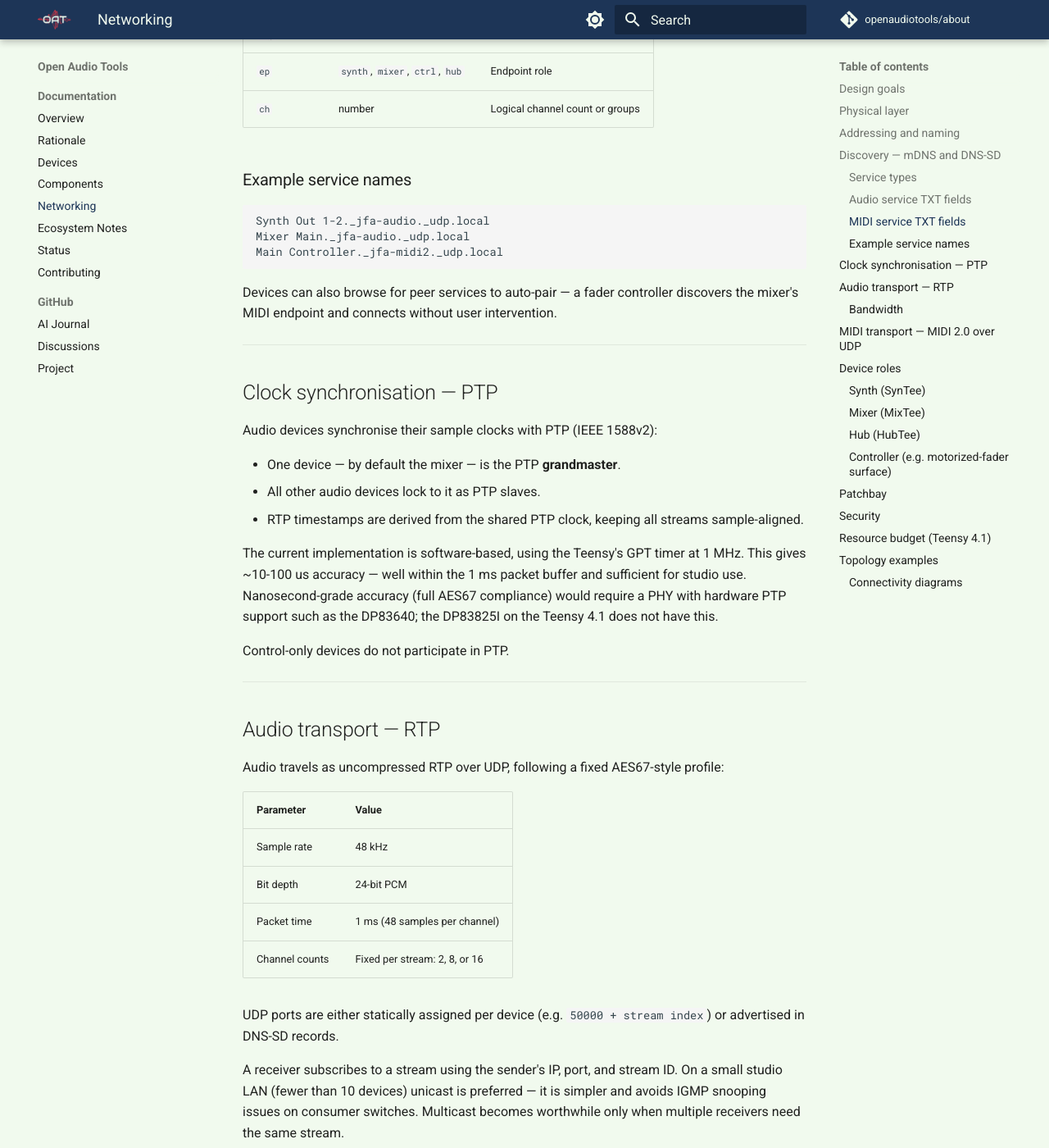
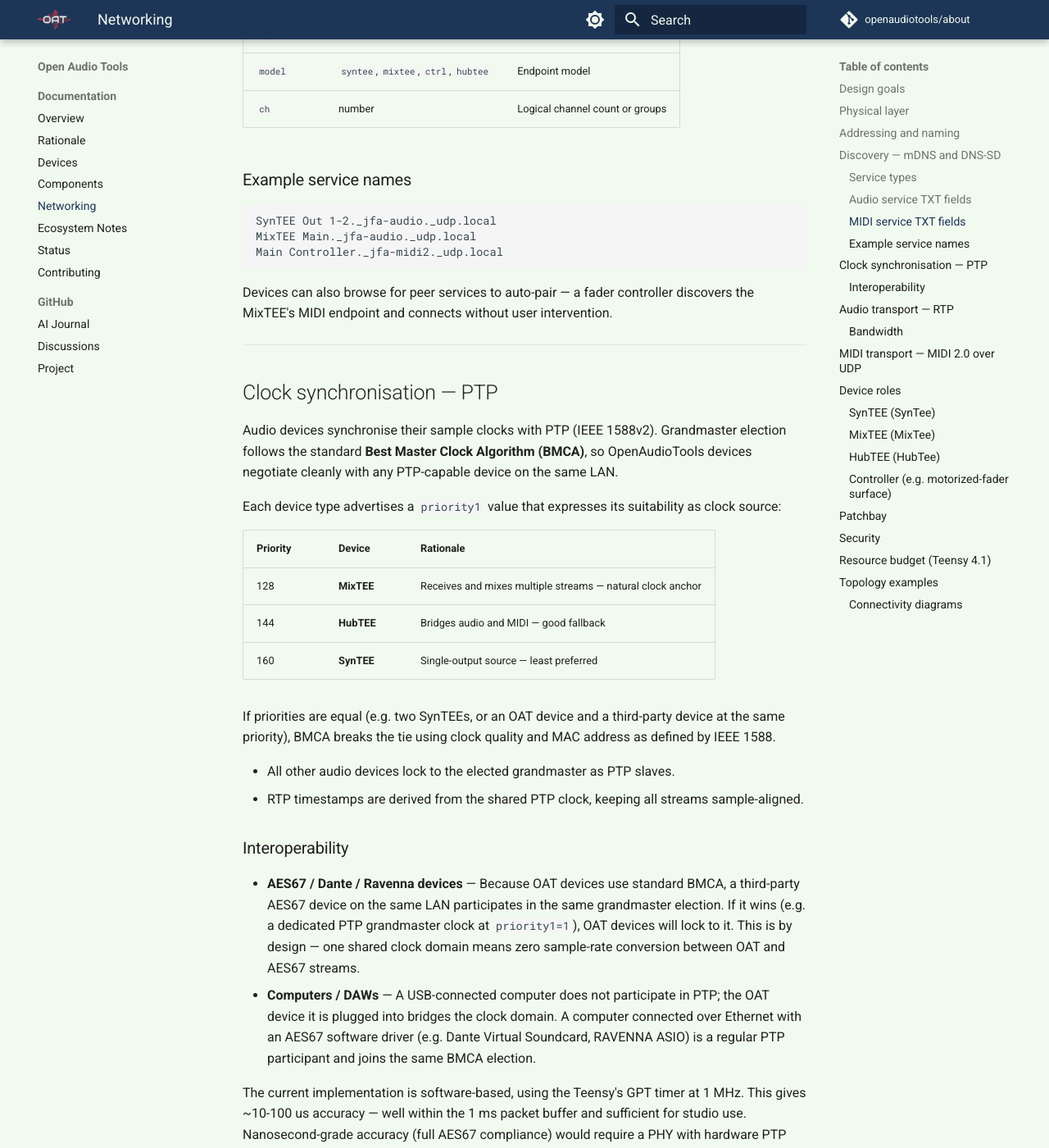
Before and after one commit to openaudiotools/about, an MkDocs documentation site: the page built from docs/networking.md, in a window 1280 px wide and 1400 px high, scrolled down 2327 px. Shown: the whole window at 82% size. Built offline with MkDocs 1.6.1 and Material for MkDocs 9.7.7, drawn with Linux system fonts in a browser that asks for light colours; comment, search, counter and statistics services are not loaded; some of the changed text lies outside the part shown.

Commit message:
Add PTP grandmaster election (BMCA) and interop to networking docs
Document how OAT devices use IEEE 1588 BMCA with priority1 values
for grandmaster election, enabling interoperability with third-party
AES67/Dante/Ravenna gear on the same LAN. Also aligns device naming
to use consistent SynTEE/MixTEE/HubTEE terminology throughout.

Co-Authored-By: Claude Opus 4.6 (1M context) <noreply@anthropic.com>

````diff
--- a/docs/networking.md
+++ b/docs/networking.md
@@ -28,14 +28,14 @@ The network is IPv4-only, single LAN, no routing. UDP handles all real-time traf
 Devices use DHCP when a server is available and fall back to IPv4 link-local (`169.254.x.x`, RFC 3927) when it is not. Either way, every device registers a human-readable hostname via mDNS:
 
 ```
-device-type-XXXX.local
+model-XXXX.local
 ```
 
 where `XXXX` is derived from the last four hex digits of the MAC address. Examples:
 
-- `mixer-01b7.local`
-- `synth-a3f2.local`
-- `hub-c4e1.local`
+- `mixtee-01b7.local`
+- `syntee-a3f2.local`
+- `hubtee-c4e1.local`
 - `ctrl-92cc.local`
 
 No manual IP assignment is ever needed.
@@ -59,7 +59,7 @@ The `_jfa-` prefix is project-specific to avoid collisions with other mDNS servi
 
 | Key | Values | Meaning |
 |-----|--------|---------|
-| `role` | `synth`, `mixer`, `hub` | What kind of device |
+| `model` | `syntee`, `mixtee`, `hubtee` | What kind of device |
 | `dir` | `tx`, `rx`, `txrx` | Stream direction |
 | `ch` | `2`, `8`, `16` | Channel count |
 | `sr` | `48000` | Sample rate |
@@ -73,28 +73,42 @@ The `_jfa-` prefix is project-specific to avoid collisions with other mDNS servi
 |-----|--------|---------|
 | `dir` | `in`, `out`, `inout` | Endpoint direction |
 | `ump` | `2.0` | UMP version |
-| `ep` | `synth`, `mixer`, `ctrl`, `hub` | Endpoint role |
+| `model` | `syntee`, `mixtee`, `ctrl`, `hubtee` | Endpoint model |
 | `ch` | number | Logical channel count or groups |
 
 ### Example service names
 
 ```
-Synth Out 1-2._jfa-audio._udp.local
-Mixer Main._jfa-audio._udp.local
+SynTEE Out 1-2._jfa-audio._udp.local
+MixTEE Main._jfa-audio._udp.local
 Main Controller._jfa-midi2._udp.local
 ```
 
-Devices can also browse for peer services to auto-pair — a fader controller discovers the mixer's MIDI endpoint and connects without user intervention.
+Devices can also browse for peer services to auto-pair — a fader controller discovers the MixTEE's MIDI endpoint and connects without user intervention.
 
 ---
 
 ## Clock synchronisation — PTP
 
-Audio devices synchronise their sample clocks with PTP (IEEE 1588v2):
+Audio devices synchronise their sample clocks with PTP (IEEE 1588v2). Grandmaster election follows the standard **Best Master Clock Algorithm (BMCA)**, so OpenAudioTools devices negotiate cleanly with any PTP-capable device on the same LAN.
 
-- One device — by default the mixer — is the PTP **grandmaster**.
-- All other audio devices lock to it as PTP slaves.
+Each device type advertises a `priority1` value that expresses its suitability as clock source:
+
+| Priority | Device | Rationale |
+|----------|--------|-----------|
+| 128 | **MixTEE** | Receives and mixes multiple streams — natural clock anchor |
+| 144 | **HubTEE** | Bridges audio and MIDI — good fallback |
+| 160 | **SynTEE** | Single-output source — least preferred |
+
+If priorities are equal (e.g. two SynTEEs, or an OAT device and a third-party device at the same priority), BMCA breaks the tie using clock quality and MAC address as defined by IEEE 1588.
+
+- All other audio devices lock to the elected grandmaster as PTP slaves.
 - RTP timestamps are derived from the shared PTP clock, keeping all streams sample-aligned.
+
+### Interoperability
+
+- **AES67 / Dante / Ravenna devices** — Because OAT devices use standard BMCA, a third-party AES67 device on the same LAN participates in the same grandmaster election. If it wins (e.g. a dedicated PTP grandmaster clock at `priority1=1`), OAT devices will lock to it. This is by design — one shared clock domain means zero sample-rate conversion between OAT and AES67 streams.
+- **Computers / DAWs** — A USB-connected computer does not participate in PTP; the OAT device it is plugged into bridges the clock domain. A computer connected over Ethernet with an AES67 software driver (e.g. Dante Virtual Soundcard, RAVENNA ASIO) is a regular PTP participant and joins the same BMCA election.
 
 The current implementation is software-based, using the Teensy's GPT timer at 1 MHz. This gives ~10-100 us accuracy — well within the 1 ms packet buffer and sufficient for studio use. Nanosecond-grade accuracy (full AES67 compliance) would require a PHY with hardware PTP support such as the DP83640; the DP83825I on the Teensy 4.1 does not have this.
 
@@ -139,22 +153,22 @@ This runs alongside audio on the same Ethernet cable. CPU cost is under 1%.
 
 Each device type has a defined network personality:
 
-### Synth ([SynTee](https://github.com/openaudiotools/syntee))
+### SynTEE ([SynTee](https://github.com/openaudiotools/syntee))
 
 - Publishes 1–N audio TX streams (main and aux outputs).
-- Publishes one MIDI endpoint (`dir=inout`, `ep=synth`).
+- Publishes one MIDI endpoint (`dir=inout`, `model=syntee`).
 - Optionally browses for controllers to auto-pair.
 
-### Mixer ([MixTee](https://github.com/openaudiotools/mixtee))
+### MixTEE ([MixTee](https://github.com/openaudiotools/mixtee))
 
-- Acts as PTP grandmaster.
+- Default PTP grandmaster (`priority1=128`).
 - Publishes multiple audio streams — both RX (inputs) and TX (buses, mains, auxes).
 - Publishes a MIDI endpoint for full mixer control.
-- Optionally serves a small web UI at `http://mixer-XXXX.local/`.
+- Optionally serves a small web UI at `http://mixtee-XXXX.local/`.
 
-### Hub ([HubTee](devices/hubtee.md))
+### HubTEE ([HubTee](devices/hubtee.md))
 
-- Subscribes to audio streams from synths and mixers.
+- Subscribes to audio streams from SynTEEs and MixTEEs.
 - Publishes its own audio streams if needed.
 - Bridges Network MIDI 2.0 to and from DIN/USB MIDI.
 - Can run the Patchbay (see below).
@@ -162,14 +176,14 @@ Each device type has a defined network personality:
 ### Controller (e.g. motorized-fader surface)
 
 - No audio, no PTP.
-- Publishes one MIDI endpoint (`ep=ctrl`, `dir=inout`).
-- Browses for the mixer's MIDI endpoint and pairs automatically.
+- Publishes one MIDI endpoint (`model=ctrl`, `dir=inout`).
+- Browses for the MixTEE's MIDI endpoint and pairs automatically.
 
 ---
 
 ## Patchbay
 
-The patchbay is a lightweight routing manager that runs on the mixer or hub:
+The patchbay is a lightweight routing manager that runs on the MixTEE or HubTEE:
 
 1. Periodically browses `_jfa-audio._udp` and `_jfa-midi2._udp` services.
 2. Builds an in-memory graph of every device, port, and stream from the DNS-SD TXT data.
@@ -212,7 +226,7 @@ All network services fit comfortably alongside the existing audio DSP workload:
 
 **Direct connection** — A MixTee and a computer connected by a single Ethernet cable. Audio and MIDI flow over that one cable; link-local addressing and mDNS handle everything.
 
-**Star via switch** — Multiple SynTees, a MixTee, and a computer all plugged into a cheap Ethernet switch. Every device discovers every other device automatically. The MixTee is PTP grandmaster.
+**Star via switch** — Multiple SynTees, a MixTee, and a computer all plugged into a cheap Ethernet switch. Every device discovers every other device automatically. The MixTee wins PTP grandmaster election by priority.
 
 **Star via HubTee** — The HubTee acts as the central hub, connecting SynTees, computers, and MIDI controllers. It bridges USB/DIN MIDI onto the network and can run the patchbay UI for the whole setup.
 
````
Also changed, not shown: docs/journal/2026-03-20--003-ptp-grandmaster-election-and-interop.md (added, +34 -0 lines).
